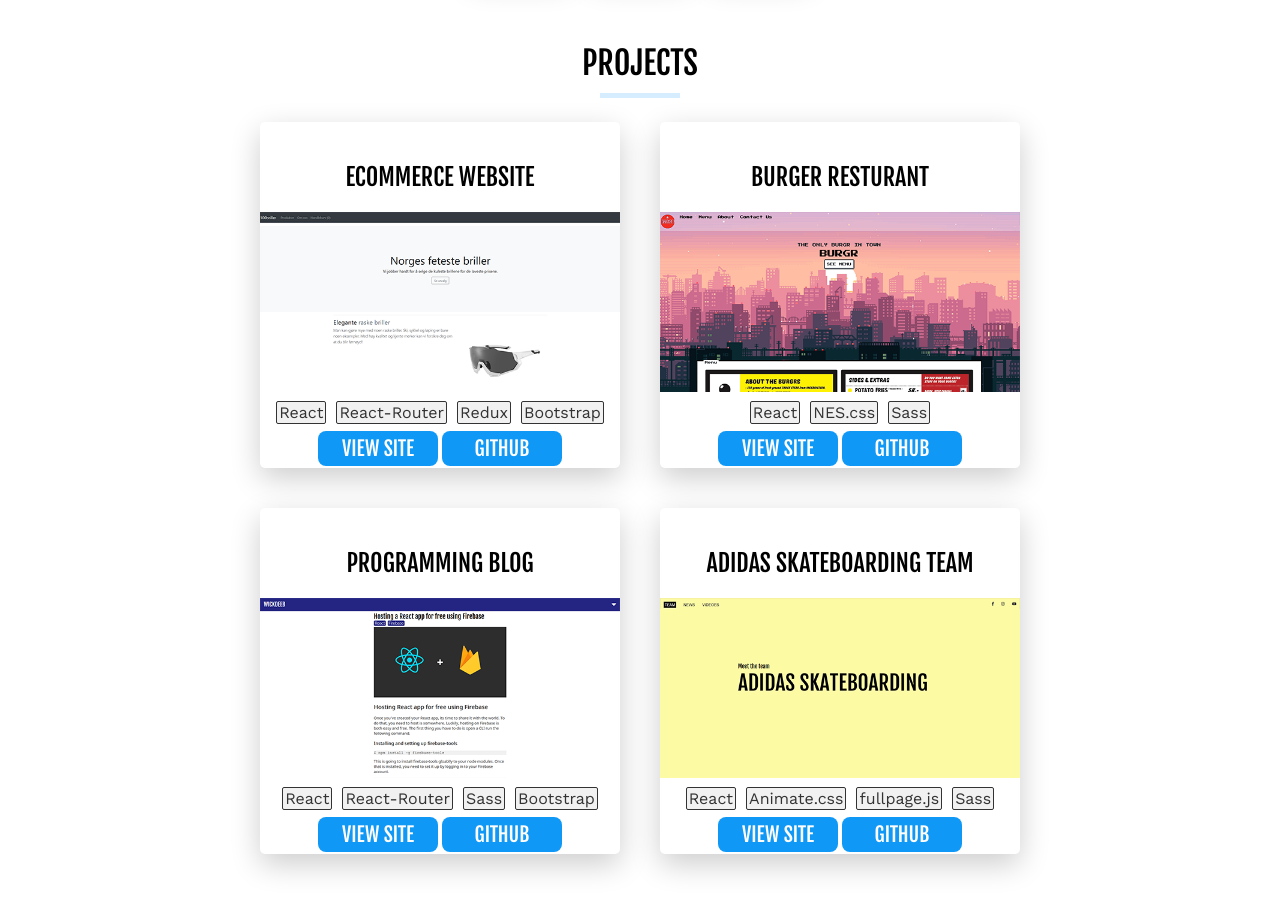
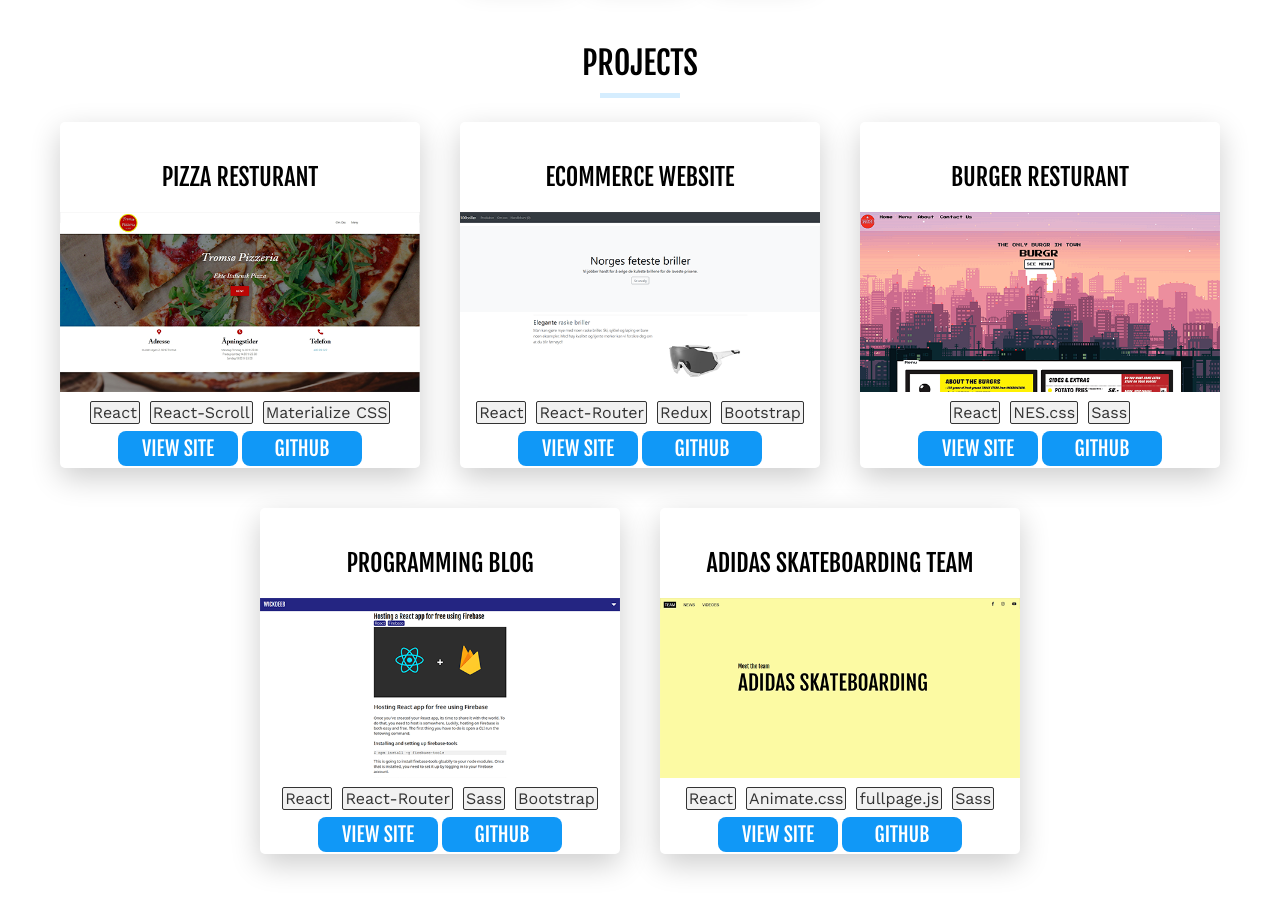
Before and after one commit to isaksolheim/react-portfolio, a React (Create React App) app: page / in a window 1280 px wide. Shown: the part 1520-2428 px from the top of the page. Built offline with nearby package versions, Linux system fonts and the light colour scheme.

Commit message:
add tromsopizzeria

```diff
--- a/src/components/Projects.js
+++ b/src/components/Projects.js
@@ -7,6 +7,17 @@ function Projects() {
       <span />
       <br />
       <div>
+        <div className="project-card">
+          <h2>Pizza Resturant</h2>
+          <img src={'./images/tromsopizzeria.png'} alt="Tromsø Pizzeria" />
+          <div className="tech">React</div>
+          <div className="tech">React-Scroll</div>
+          <div className="tech">Materialize CSS</div>
+          <div className="buttons">
+            <a href="https://www.tromsopizzeria.no/"><div className="project-button">View Site</div></a>
+            <a href="https://github.com/wickdeeb/materialize-resturant"><div className="project-button">Github</div></a>
+          </div>
+        </div>
         <div className="project-card">
           <h2>Ecommerce Website</h2>
           <img src={'./images/100briller.png'} alt="100briller" />
```
Also changed, not shown: public/images/tromsopizzeria.png (added).
